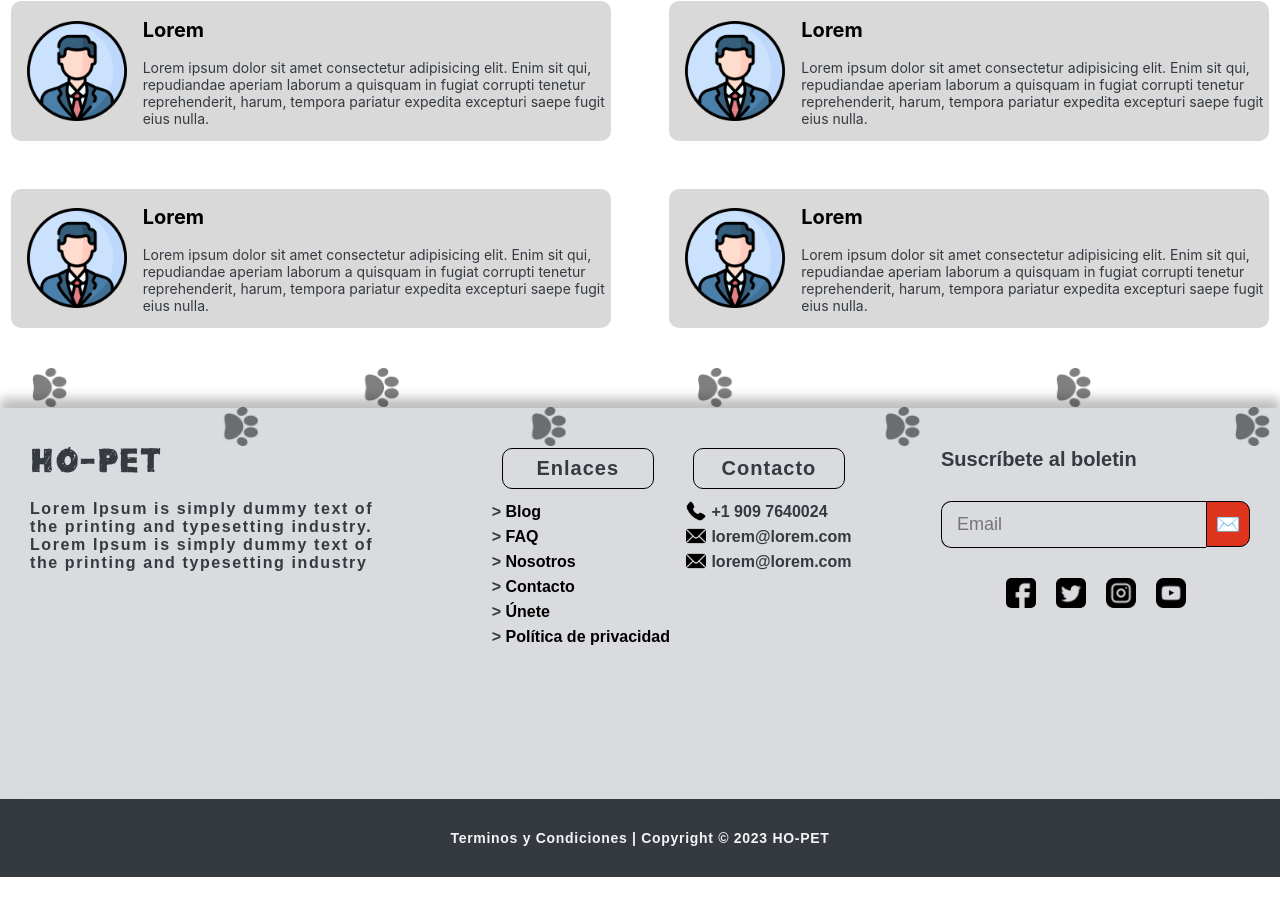
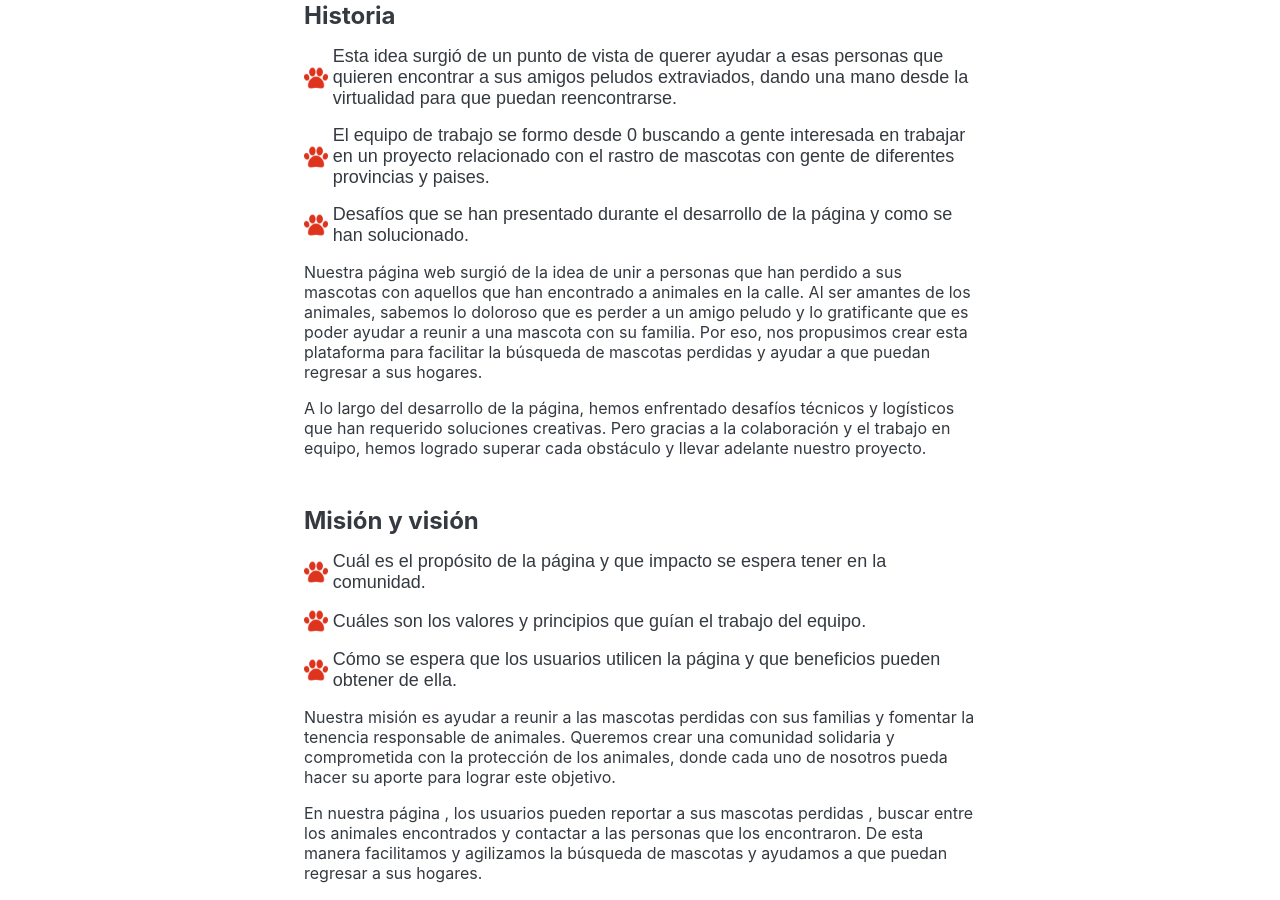
Before and after one commit to santiudev/software-mascotas, a React (Create React App) app: page / in a window 1280 px wide. Shown: the part 2520-3420 px from the top of the page. Before the commit the page ends 3397 px from the top, so only its background shows below. Built offline with nearby package versions, Linux system fonts and the light colour scheme; no server answers.

Commit message:
Mejorar sección sobre nosotros

```diff
--- a/src/css/home/home.module.css
+++ b/src/css/home/home.module.css
@@ -1,4 +1,3 @@
-
 .header{
   height: 100vh;
   background-image: url(../../iconos/imagenes\ recursos/img-home.jpg);
@@ -74,3 +73,15 @@
   gap: 3rem;
   flex-wrap: wrap;
 }
+
+.sobre-nosotros__section{
+  display: flex;
+  flex-direction: column;
+  gap: 1rem;
+  max-width:clamp(20vw, 42rem, 90vw);
+  color: #343A40;
+}
+
+.sobre-nosotros__section > div > p{
+  font-size: 18px;
+}
--- a/src/vistas/home.jsx
+++ b/src/vistas/home.jsx
@@ -1,22 +1,44 @@
-/* eslint-disable react-hooks/rules-of-hooks */
+// React
 import React, { useState } from 'react';
+
+// Componentes
 import Nav from "../componentes/nav/nav";
 import LetraTitulo from '../componentes/principales/LetraTitulo';
 import BtnPrincipal from '../componentes/principales/btnPrincipal';
 import LetraParrafo from "../componentes/principales/letraParrafo"
+import Formulario from '../componentes/Formulario/formulario'
+import Footer from '../componentes/Footer/Footer';
+import SobreNosotros from '../componentes/home/sobreNosotros';
+import Lista from "../componentes/principales/Lista"
+
+// Css
 import styles from "../css/home/home.module.css"
 
+// Contenedores
 import AdopcionesTarjetaContainer from '../contenedores/adopciones/adopcionesTarjetaContainer'
 import TarjetaDestacadaContainer from '../contenedores/home/TarjetaDestacadaContainer';
 import BlogContainer from '../contenedores/home/BlogContainer';
 
-import Formulario from '../componentes/Formulario/formulario'
-
-import Footer from '../componentes/Footer/Footer';
-import SobreNosotros from '../componentes/home/sobreNosotros';
+// Imágenes
 import imgSobreNosotros from "../iconos/imagenes recursos/img-sobreNosotros.png"
 
-const home = () => {
+const listaHistoria = [
+  `Esta idea surgió de un punto de vista de querer ayudar a esas personas que quieren
+  encontrar a sus amigos peludos extraviados, dando una mano desde la virtualidad
+  para que puedan reencontrarse.`,
+  `El equipo de trabajo se formo desde 0 buscando a gente interesada en trabajar
+  en un proyecto relacionado con el rastro de mascotas con gente de diferentes
+  provincias y paises.`,
+  `Desafíos que se han presentado durante el desarrollo de la página y como se han solucionado.`
+]
+
+const listaMision = [
+  "Cuál es el propósito de la página y que impacto se espera tener en la comunidad.",
+  "Cuáles son los valores y principios que guían el trabajo del equipo.",
+  "Cómo se espera que los usuarios utilicen la página y que beneficios pueden obtener de ella."
+]
+
+const Home = () => {
 
   const [modal, setModal] = useState(false)
 
@@ -75,6 +97,63 @@ const home = () => {
           clase="letra-titulo--red"
         />
         <article className={styles["sobre-nosotros__container"]}>
+          <section className={styles["sobre-nosotros__section"]}>
+            <h2>Historia</h2>
+            {
+              listaHistoria.map((lista, id)=>{
+                return(
+                  <Lista
+                    texto={lista}
+                    key={id}
+                  />
+                );
+              })
+            }
+            <p>
+              Nuestra página web surgió de la idea de unir a personas que han perdido
+              a sus mascotas con aquellos que han encontrado a animales en la calle.
+              Al ser amantes de los animales, sabemos lo doloroso que es perder a un amigo peludo y
+              lo gratificante que es poder ayudar a reunir a una mascota con su familia. Por eso,
+              nos propusimos crear esta plataforma para facilitar la búsqueda de mascotas perdidas y
+              ayudar a que puedan regresar a sus hogares.
+            </p>
+            <p>
+              A lo largo del desarrollo de la página, hemos enfrentado desafíos técnicos y logísticos
+              que han requerido soluciones creativas. Pero gracias a la colaboración y el trabajo en equipo,
+              hemos logrado superar cada obstáculo y llevar adelante nuestro proyecto.
+            </p>
+          </section>
+          <section className={styles["sobre-nosotros__section"]}>
+          <h2>Misión y visión</h2>
+          {
+            listaMision.map((lista, id)=>{
+              return(
+                <Lista
+                  texto={lista}
+                  key={id}
+                />
+              );
+            })
+          }
+          <p>
+            Nuestra misión es ayudar a reunir a las mascotas perdidas con sus familias y fomentar
+            la tenencia responsable de animales. Queremos crear una comunidad solidaria y comprometida
+            con la protección de los animales, donde cada uno de nosotros pueda hacer su aporte para
+            lograr este objetivo.
+          </p>
+          <p>
+            En nuestra página , los usuarios pueden reportar a sus mascotas perdidas , buscar entre los animales
+            encontrados y contactar a las personas que los encontraron. De esta manera facilitamos y agilizamos la
+            búsqueda de mascotas y ayudamos a que puedan regresar a sus hogares.
+          </p>
+          <p>
+            En nuestro equipo nos guían valores como el compromiso, la empatía y la solidaridad. Creemos que cada
+            mascota perdida es un miembro de una familia que sufre su ausencia, y trabajamos con la convicción de
+            que podemos ayudar a que se reencuentren.
+          </p>
+          </section>
+        </article>
+        <article className={styles["sobre-nosotros__container"]}>
           <SobreNosotros
             img={imgSobreNosotros}
             titulo="Lorem"
@@ -116,4 +195,4 @@ const home = () => {
   )
 }
 
-export default home
+export default Home;
```
